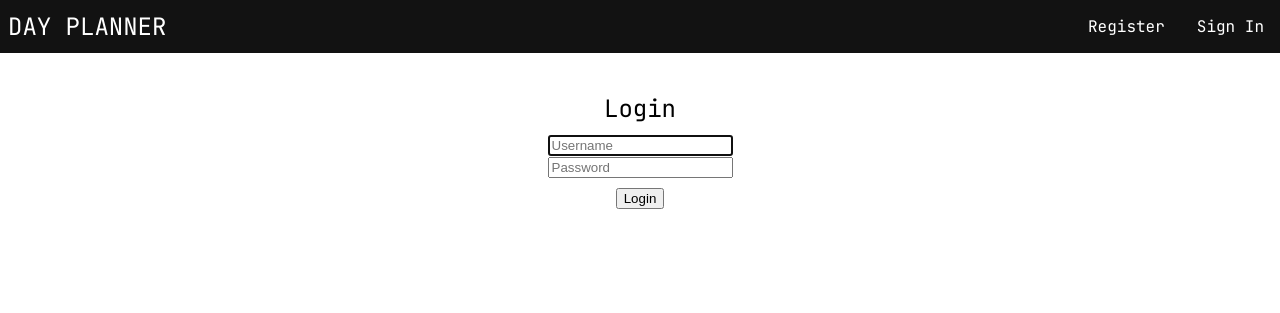
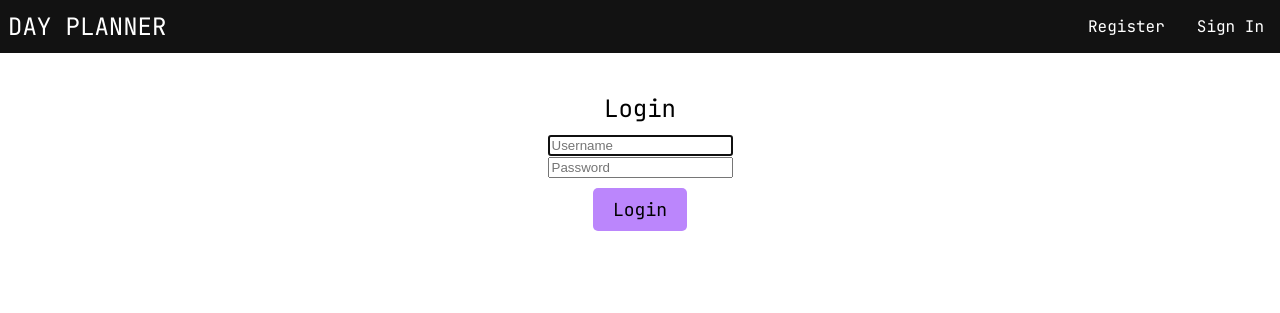
Before and after one commit to girlwhodrawsandstuff/day-planner, a Flask app: page /login in a window 1280 px wide. Shown: the top 313 px of the page. Run offline with Flask 2, Linux system fonts and the light colour scheme.

Commit message:
add css styling

```diff
--- a/static/css/style.css
+++ b/static/css/style.css
@@ -36,6 +36,7 @@ body {
 
 .top-navbar-links li {
   list-style: none;
+  transition: 0.3s;
 }
 
 .top-navbar-links li a {
@@ -182,3 +183,14 @@ body {
   align-items: center;
   padding:10px;
 }
+
+.submit-button button {
+  background-color: #bb86fc;
+  font-family: 'JetBrains Mono', sans-serif;
+  font-size: 18px;
+  text-decoration: none;
+  border: none;
+  border-radius: 5px;
+  padding: 10px 20px;
+  transition: 0.3s;
+}
--- a/templates/login.html
+++ b/templates/login.html
@@ -3,7 +3,7 @@
   <head>
     <meta charset="utf=8" />
     <metaname ="viewport" content="width=device-width, initial-scale=1.0" />
-    <link rel="stylesheet" href="/static/css/style.css" />
+    <link rel="stylesheet" type="text/css" href="{{url_for('static', filename='css/style.css')}}" />
     <title>Login</title>
   </head>
 
--- a/templates/settings.html
+++ b/templates/settings.html
@@ -73,7 +73,7 @@
         </div>
         <!-- Button -->
         <div class="submit-button">
-          <button id="submit" type="submit">Change Password</button>
+          <button id="submit" type="submit">Change</button>
         </div>
       </form>
     </main>
--- a/templates/tasks.html
+++ b/templates/tasks.html
@@ -39,11 +39,11 @@
 
     <main class="main-section">
         <div class="tasks-main">
-            <div>Tasks</div>
+            <div class="page-header">Tasks</div>
             <form action="/add" method="post">
                 <div class="input-field">
                     <input type="text" name="title" placeholder="Add your task"></input>
-                    <button type="submit"
+                    <button class="add-button" type="submit"
                         <i class="fas fa-plus"></i>
                     </button>
                 </div>
```
Also changed, not shown: planner.db.
